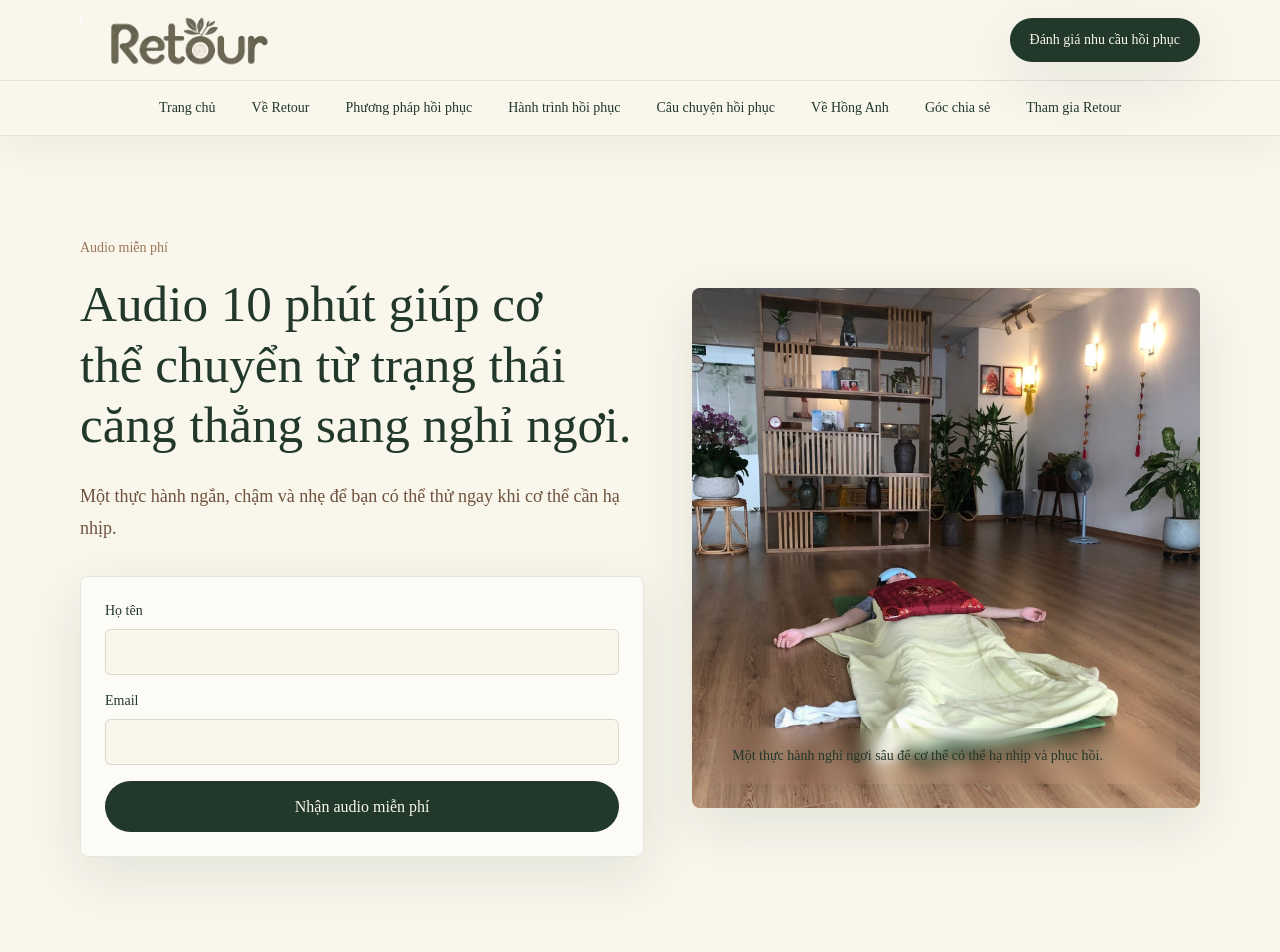
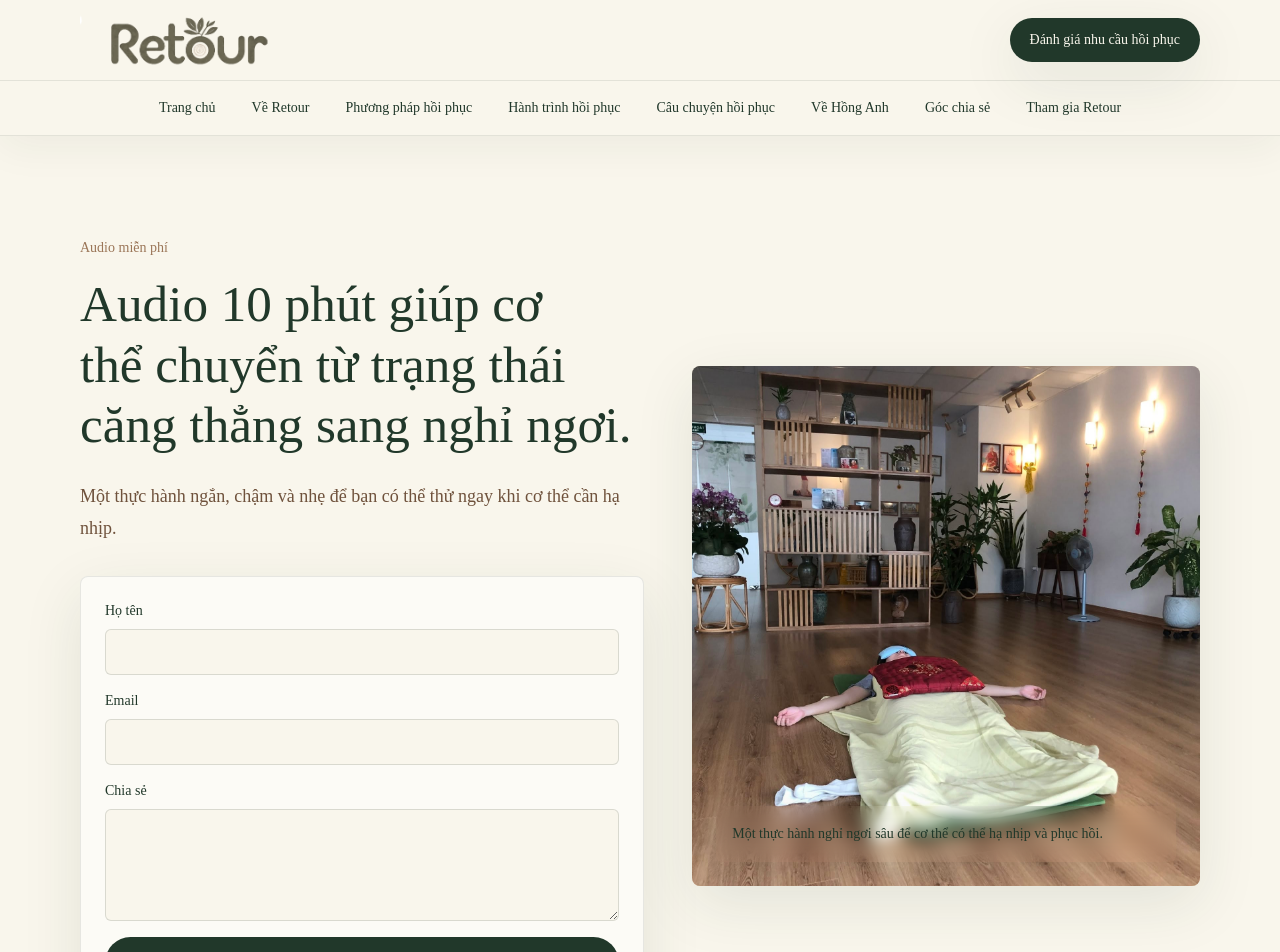
Before and after one commit to healthcoachhonganh/retourss-website, a Next.js app: page /bat-dau-tai-day/audio-thu-gian-mien-phi in a window 1280 px wide. Shown: the top 952 px of the page. Built offline with nearby package versions, Linux system fonts and the light colour scheme.

Commit message:
Add sharing field to contact form

```diff
--- a/app/api/free-audio-signup/route.ts
+++ b/app/api/free-audio-signup/route.ts
@@ -25,6 +25,7 @@ export async function POST(request: Request) {
       phone?: string;
       currentState?: string;
       goal?: string;
+      share?: string;
       formType?: "audio" | "contact" | "consultation";
     };
     const name = body.name?.trim();
@@ -32,6 +33,7 @@ export async function POST(request: Request) {
     const phone = body.phone?.trim();
     const currentState = body.currentState?.trim();
     const goal = body.goal?.trim();
+    const share = body.share?.trim();
     const formType = body.formType || "audio";
 
     if (!name || !email) {
@@ -63,12 +65,14 @@ export async function POST(request: Request) {
 
     const extraLines = [
       phone ? `Phone: ${phone}` : "",
+      share ? `Share: ${share}` : "",
       currentState ? `Current state: ${currentState}` : "",
       goal ? `Goal after program: ${goal}` : ""
     ].filter(Boolean);
 
     const extraHtml = [
       phone ? `<p><strong>Phone:</strong> ${escapeHtml(phone)}</p>` : "",
+      share ? `<p><strong>Share:</strong> ${escapeHtml(share)}</p>` : "",
       currentState ? `<p><strong>Current state:</strong> ${escapeHtml(currentState)}</p>` : "",
       goal ? `<p><strong>Goal after program:</strong> ${escapeHtml(goal)}</p>` : ""
     ].join("");
--- a/components/forms.tsx
+++ b/components/forms.tsx
@@ -19,6 +19,7 @@ function useLeadForm(formType: "audio" | "contact" | "consultation") {
     const phone = String(formData.get("phone") || "");
     const currentState = String(formData.get("currentState") || "");
     const goal = String(formData.get("goal") || "");
+    const share = String(formData.get("share") || "");
     const controller = new AbortController();
     const timeout = window.setTimeout(() => controller.abort(), 60000);
 
@@ -26,7 +27,7 @@ function useLeadForm(formType: "audio" | "contact" | "consultation") {
       const response = await fetch("/api/free-audio-signup", {
         method: "POST",
         headers: { "Content-Type": "application/json" },
-        body: JSON.stringify({ name, email, phone, currentState, goal, formType }),
+        body: JSON.stringify({ name, email, phone, currentState, goal, share, formType }),
         signal: controller.signal
       });
 
@@ -75,6 +76,10 @@ export function AudioSignupForm() {
       <label className="grid gap-2 text-sm text-forest">
         Email
         <input required className="rounded-md border border-forest/15 bg-ivory px-4 py-3 outline-none focus:border-moss" name="email" type="email" />
+      </label>
+      <label className="grid gap-2 text-sm text-forest">
+        Chia sẻ
+        <textarea className="min-h-28 rounded-md border border-forest/15 bg-ivory px-4 py-3 outline-none focus:border-moss" name="share" />
       </label>
       <FormMessage status={status} message={message} />
       <button disabled={status === "submitting"} type="submit" className="rounded-full bg-forest px-6 py-3 font-medium text-ivory transition hover:bg-moss disabled:cursor-not-allowed disabled:opacity-70">
```
